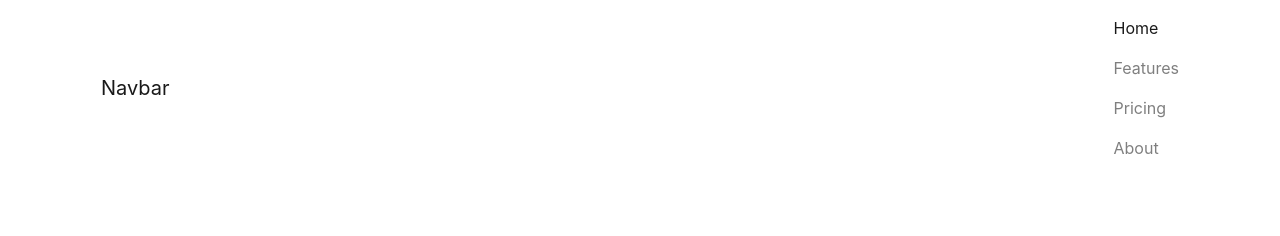
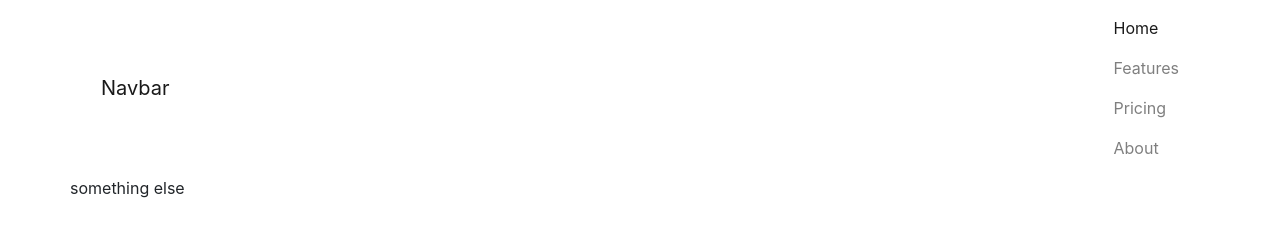
Before and after one commit to marcusklein/kates-portfolio, a website: page app/index.html in a window 1280 px wide. Drawn offline with nearby package versions, Linux system fonts and the light colour scheme.

Commit message:
buildpack fix

```diff
--- a/app/index.html
+++ b/app/index.html
@@ -58,6 +58,9 @@
           </li>
         </ul>
       </nav>
+      <div class="row">
+        something else
+      </div>
     </div>
 
 
```
